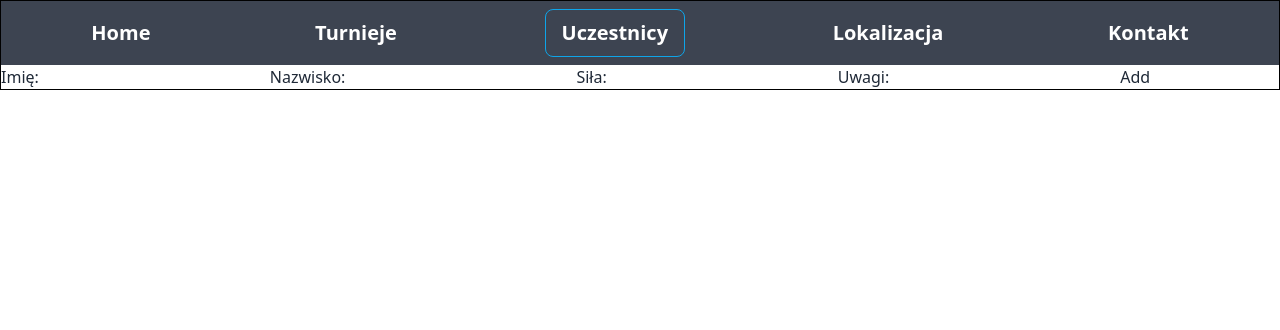
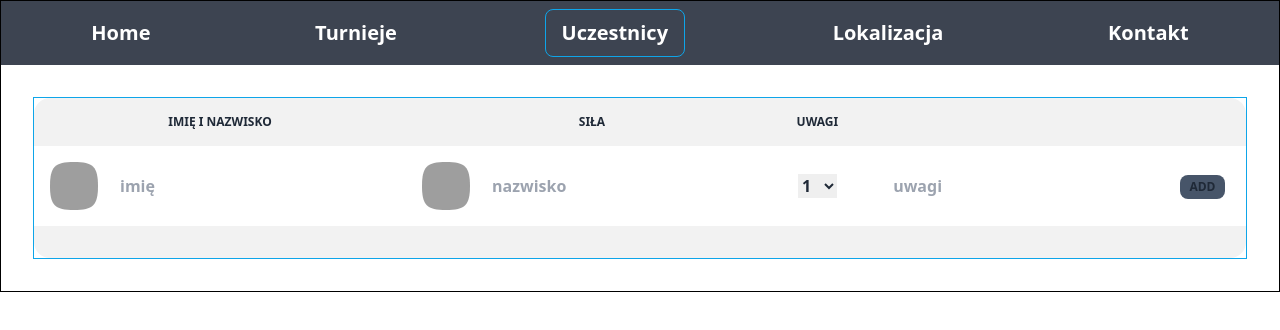
Before and after one commit to BartekNowicki/tournament-manager-fe, a React (Vite) app: page /players/add in a window 1280 px wide. Shown: the top 330 px of the page. Built offline with nearby package versions, Linux system fonts and the light colour scheme; grey boxes are pictures that could not be loaded.

Commit message:
Center the layout, apply styling to create new player

```diff
--- a/src/App.css
+++ b/src/App.css
@@ -2,7 +2,7 @@ html {
   box-sizing: border-box;
   font-size: 16px;
   max-width: 1280px;
-  margin: 0;
+  margin: 0 auto;
   padding: 0;
 }
 
--- a/src/components/AddPlayer.tsx
+++ b/src/components/AddPlayer.tsx
@@ -1,3 +1,4 @@
+/* eslint-disable jsx-a11y/control-has-associated-label */
 /* eslint-disable jsx-a11y/label-has-associated-control */
 /* eslint-disable react/button-has-type */
 /* eslint-disable no-return-assign */
@@ -14,18 +15,100 @@ function AddPlayer() {
   const dispatch = useAppDispatch();
 
   return (
-    <form>
-      <label htmlFor="">Imię:</label>
-      <input onChange={(e) => (firstName.current = e.target.value)} />
-      <label htmlFor="">Nazwisko:</label>
-      <input onChange={(e) => (lastName.current = e.target.value)} />
-      <label htmlFor="">Siła:</label>
+    <form className="mx-auto">
+      <div className="m-8 border border-sky-500">
+        <div className="overflow-x-auto w-full">
+          <table className="table w-full">
+            {/* head */}
+            <thead>
+              <tr>
+                <th className="text text-center">Imię i Nazwisko</th>
+                <th className="text text-center">Siła</th>
+                <th className="text text-center">Uwagi</th>
+                <th />
+                <th />
+              </tr>
+            </thead>
+            <tbody>
+              {/* rows */}
+
+              <tr>
+                <td>
+                  <div className="flex items-center space-x-3">
+                    <div className="avatar">
+                      <div className="mask mask-squircle w-12 h-12">
+                        <img
+                          src="https://img.icons8.com/fluency/96/null/user-male-circle.png"
+                          alt="Avatar"
+                        />
+                      </div>
+                    </div>
+                    <div>
+                      <div className="font-bold">
+                        <label htmlFor="" />
                         <input
-        onChange={(e) => (strength.current = parseInt(e.target.value, 10))}
+                          style={{ paddingLeft: "10px" }}
+                          placeholder="imię"
+                          onChange={(e) => (firstName.current = e.target.value)}
                         />
-      <label htmlFor="">Uwagi:</label>
-      <input onChange={(e) => (comment.current = e.target.value)} />
+                      </div>
+                    </div>
+                  </div>
+                </td>
+                <td>
+                  <div className="flex items-center space-x-3">
+                    <div className="avatar">
+                      <div className="mask mask-squircle w-12 h-12">
+                        <img
+                          src="https://img.icons8.com/fluency/96/null/user-male-circle.png"
+                          alt="Avatar"
+                        />
+                      </div>
+                    </div>
+                    <div>
+                      <div className="font-bold">
+                        <label htmlFor="" />
+                        <input
+                          style={{ paddingLeft: "10px" }}
+                          placeholder="nazwisko"
+                          onChange={(e) => (lastName.current = e.target.value)}
+                        />
+                      </div>
+                    </div>
+                  </div>
+                </td>
+                <td className="text text-center">
+                  <div className="font-bold">
+                    <label htmlFor="" />
+                    <select
+                      onChange={(e) => (strength.current = +e.target.value)}
+                    >
+                      <option value={1}>1</option>
+                      <option value={2}>2</option>
+                      <option value={3}>3</option>
+                      <option value={4}>4</option>
+                      <option value={5}>5</option>
+                      <option value={6}>6</option>
+                      <option value={7}>7</option>
+                      <option value={8}>8</option>
+                      <option value={9}>9</option>
+                      <option value={10}>10</option>
+                    </select>
+                  </div>
+                </td>
+                <td className="text text-center">
+                  <div className="font-bold">
+                    <label htmlFor="" />
+                    <input
+                      style={{ paddingLeft: "10px" }}
+                      placeholder="uwagi"
+                      onChange={(e) => (comment.current = e.target.value)}
+                    />
+                  </div>
+                </td>
+                <th>
                   <button
+                    className="btn btn-ghost btn-xs bg-slate-600"
                     onClick={(e) => {
                       e.preventDefault();
                       dispatch(
@@ -40,6 +123,22 @@ function AddPlayer() {
                   >
                     Add
                   </button>
+                </th>
+              </tr>
+            </tbody>
+            {/* foot */}
+            <tfoot>
+              <tr>
+                <th />
+                <th />
+                <th />
+                <th />
+                <th />
+              </tr>
+            </tfoot>
+          </table>
+        </div>
+      </div>
     </form>
   );
 }
--- a/src/components/TournamentList.tsx
+++ b/src/components/TournamentList.tsx
@@ -56,7 +56,7 @@ const TournamentList: React.FunctionComponent<ITournamentListProps> = (
                     <div className="avatar">
                       <div className="mask mask-squircle w-12 h-12">
                         <img
-                          src="https://img.icons8.com/fluency/96/null/user-male-circle.png"
+                          src="https://img.icons8.com/fluency/96/null/medal.png"
                           alt="Avatar"
                         />
                       </div>
--- a/src/pages/Players.tsx
+++ b/src/pages/Players.tsx
@@ -12,7 +12,7 @@ export function Players(props: IPlayersProps) {
         Uczestniczy
       </p>
       <button className="btn btn-wide m-2 mb-12">
-        <Link to="/players/add">Dodaj nowy</Link>
+        <Link to="/players/add">nowy uczestnik</Link>
       </button>
       <PlayerList />
     </>
```
Lines whose indentation alone changed are shown as unchanged.
